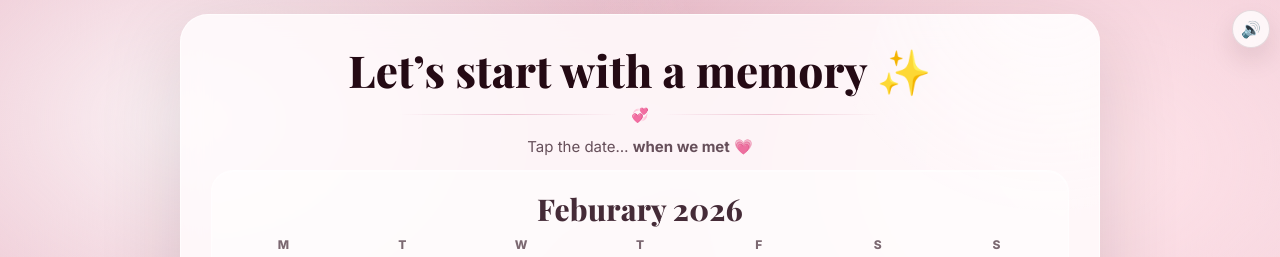
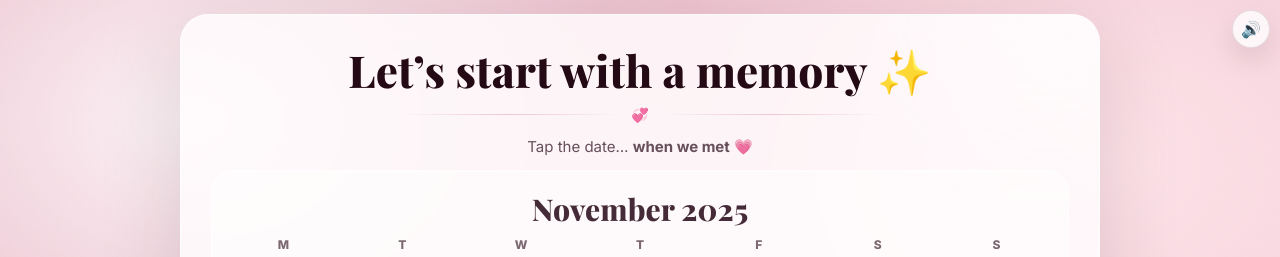
Before and after one commit to ramavtarjangra/valentine, a plain HTML site: page index.html in a window 1280 px wide. Shown: the top 257 px of the page. Drawn offline with nearby package versions, Linux system fonts and the light colour scheme.

Commit message:
Update index.html

```diff
--- a/index.html
+++ b/index.html
@@ -1030,14 +1030,14 @@ body{
 
     // Calendar:
     // JULY 2022, correct date 16
-    const MONTH_NAME = "Feburary";
-    const YEAR = 2026;
-    const DAYS_IN_MONTH = 28;
+    const MONTH_NAME = "November";
+    const YEAR = 2025;
+    const DAYS_IN_MONTH = 29;
 
     // 0=Mon, 1=Tue, 2=Wed, 3=Thu, 4=Fri, 5=Sat, 6=Sun
     // You said: start day Thursday -> 3
     const MONTH_START_DOW = 6;
-    const CORRECT_DAY = 4;
+    const CORRECT_DAY = 29;
 
     // Catch game speed (configurable)
     // 1.0 = normal, 1.3 = faster, 0.8 = slower
```
